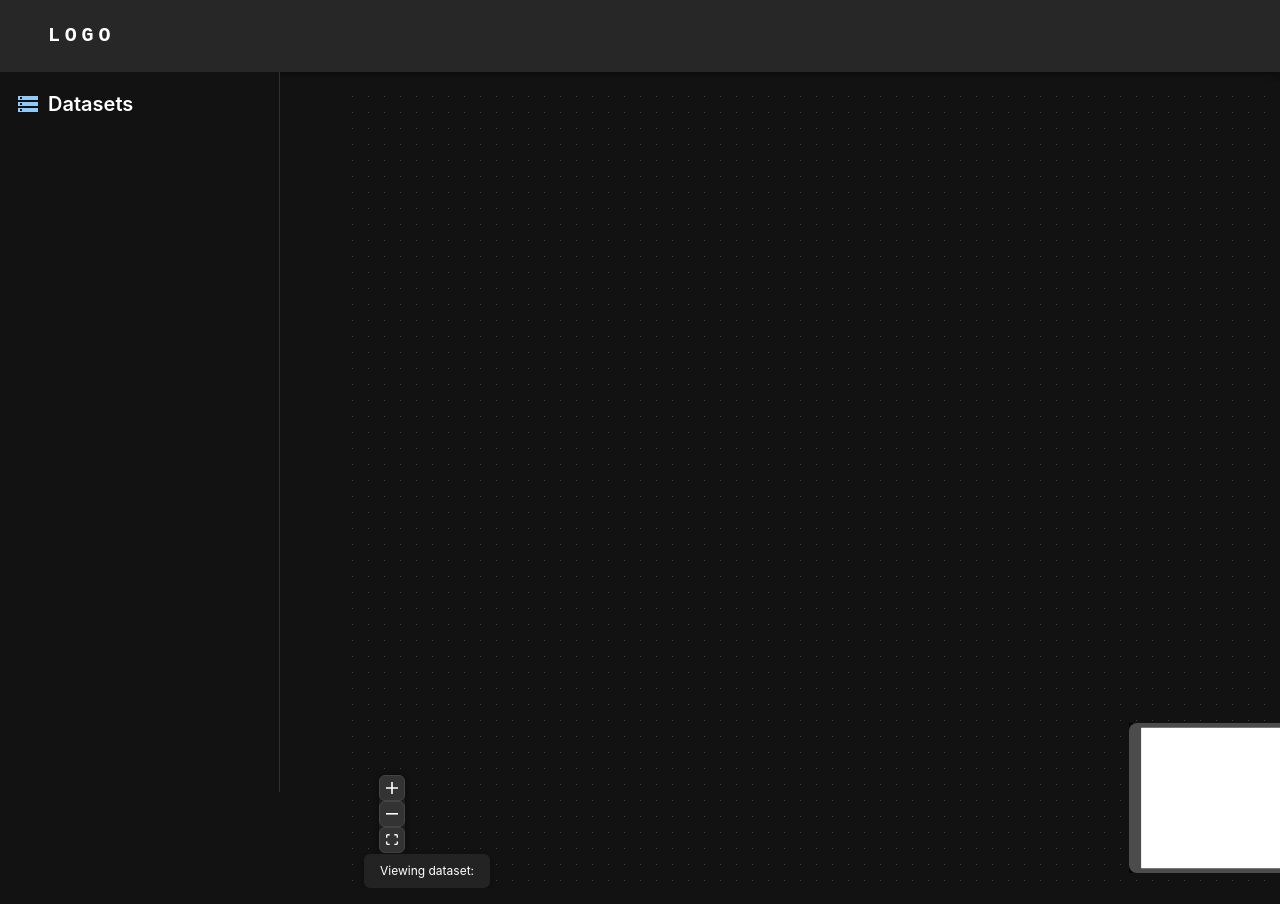
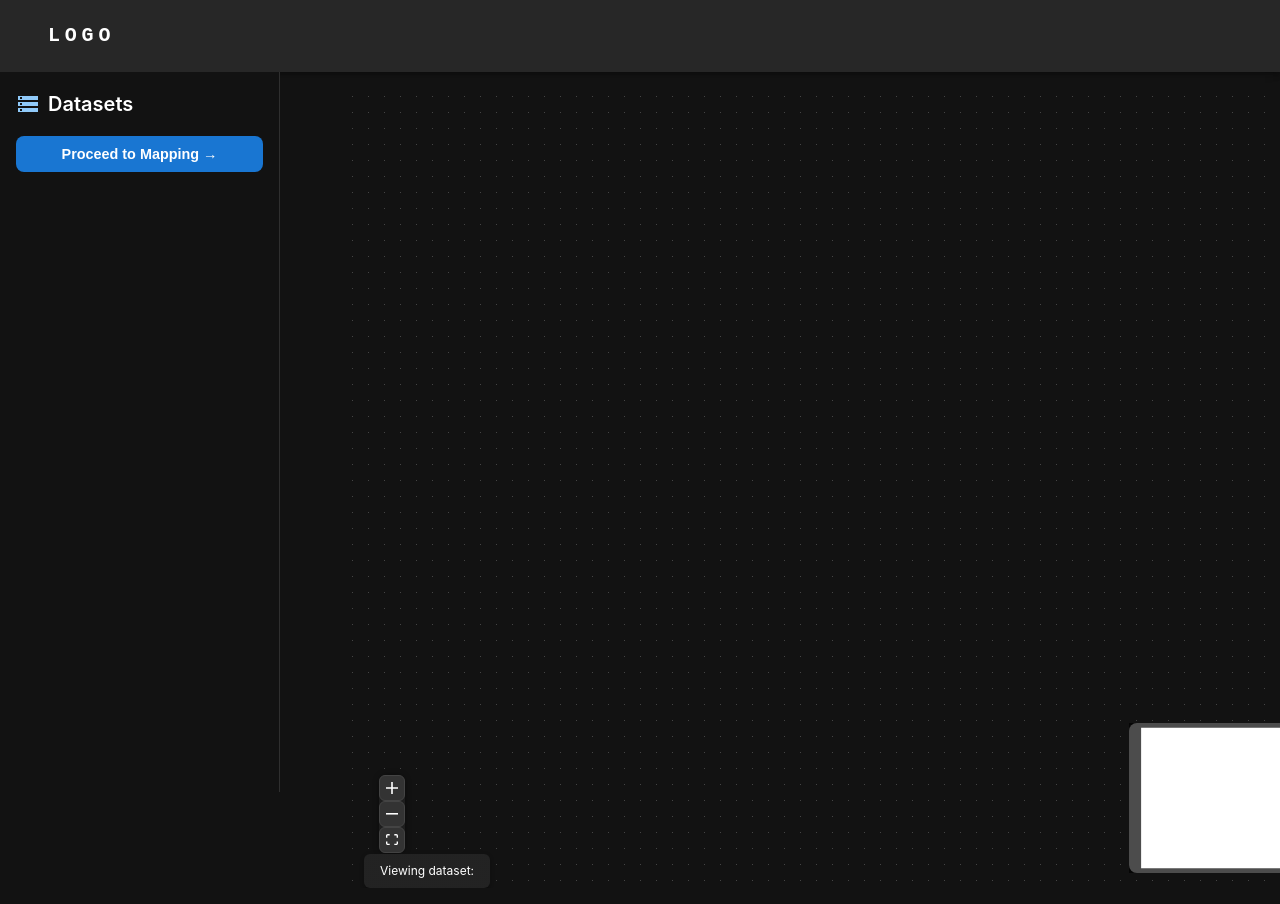
Before and after one commit to dhruvcharan13/DataWeave, a Next.js app in the folder Muhammad/client/: page /schema-visualizer in a window 1280 px wide. Shown: the top 904 px of the page. Built offline with nearby package versions, Linux system fonts and the light colour scheme; some icons are missing.

Commit message:
add button to proceed to mapping

```diff
--- a/Muhammad/client/src/components/DatasetSidebar.tsx
+++ b/Muhammad/client/src/components/DatasetSidebar.tsx
@@ -16,7 +16,6 @@ import {
   Storage,
   TableChartOutlined,
 } from "@mui/icons-material";
-
 
 
 interface SidebarProps {
@@ -197,8 +196,32 @@ let dbName = key === "target" ? "Target" : "Source";
             </React.Fragment>
           ))}
         </List>
+
+{/* Proceed button now scrolls naturally with content */}
+<Box sx={{ mt: 2, textAlign: "center" }}>
+  <Box
+    component="button"
+    onClick={() => window.location.href = "/mapping"}
+    style={{
+      width: "100%",
+      padding: "10px 0",
+      background: "#1976d2",
+      border: "none",
+      borderRadius: "8px",
+      color: "white",
+      fontWeight: 600,
+      fontSize: "0.9rem",
+      cursor: "pointer",
+    }}
+    onMouseOver={(e) => (e.currentTarget.style.background = "#1565c0")}
+    onMouseOut={(e) => (e.currentTarget.style.background = "#1976d2")}
+  >
+    Proceed to Mapping →
+  </Box>
+</Box>
 </Box>
 
+{/* ✅ Draggable resize bar */}
 <Box
 onMouseDown={startResize}
 sx={{
@@ -212,5 +235,6 @@ let dbName = key === "target" ? "Target" : "Source";
 }}
 />
 </Drawer>
+
   );
 }
```
Also changed, not shown: Muhammad/client/src/pages/schema-visualizer.tsx (+2 -25 lines). Lines whose indentation alone changed are shown as unchanged.
